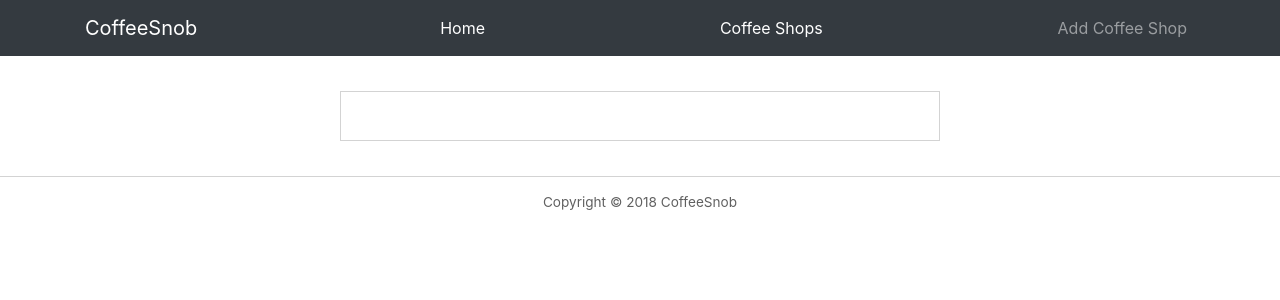
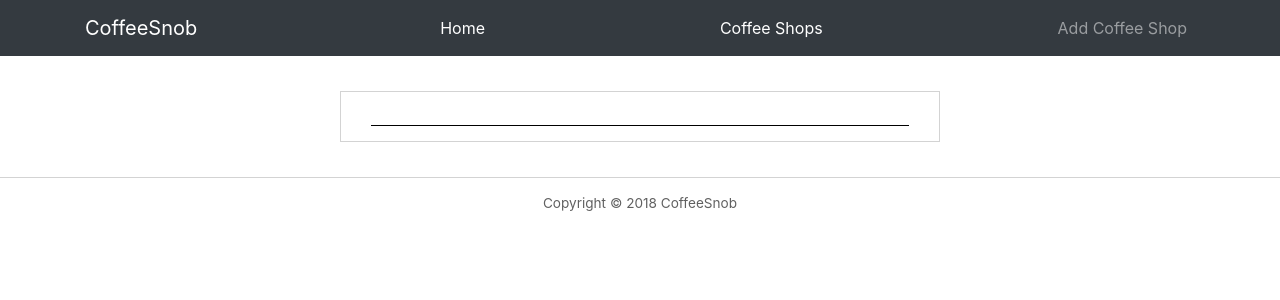
Before and after one commit to davidjkim810/coffee-snob, a React (Create React App) app in the folder coffee-snob-client/: page /cafes/1 in a window 1280 px wide. Shown: the top 300 px of the page. Built offline with nearby package versions, Linux system fonts and the light colour scheme; no server answers.

Commit message:
added bottom border class to app.css

```diff
--- a/coffee-snob-client/src/App.css
+++ b/coffee-snob-client/src/App.css
@@ -101,3 +101,7 @@
   padding: 15px;
   background-color: white;
 }
+
+.bottom-border {
+  border-bottom: 1px solid black;
+}
--- a/coffee-snob-client/src/containers/CafesShow.js
+++ b/coffee-snob-client/src/containers/CafesShow.js
@@ -15,6 +15,8 @@ class CafesShow extends React.Component {
           <h3 className="cafe-header">{this.props.cafe.name}</h3>
           <div className="cafe-body">
           </div>
+          <div className="bottom-border">
+          </div>
         </div>
       </div>
     )
```
